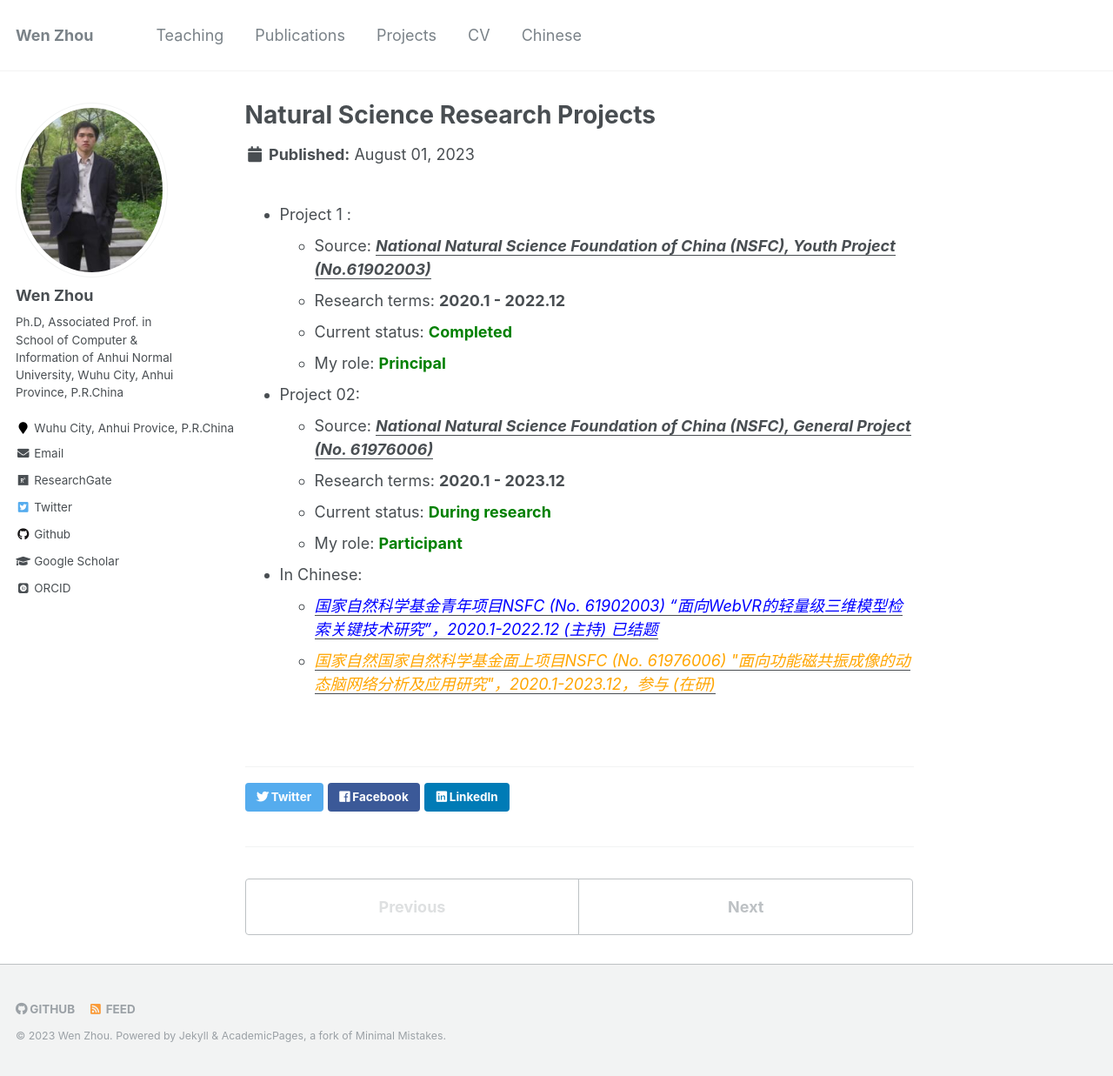
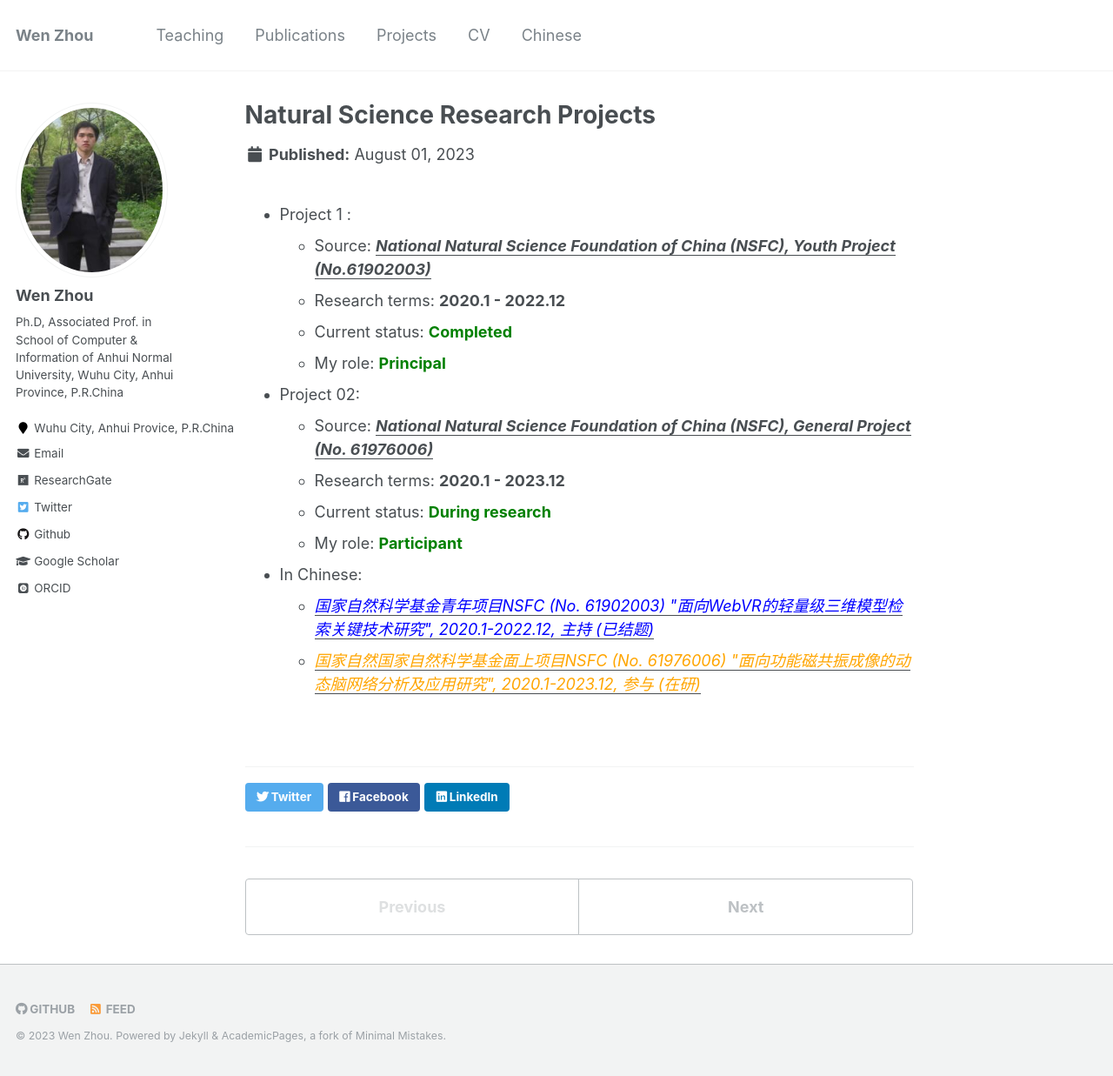
Before and after one commit to zhouwen327/zhouwen327.github.io, a Jekyll site: the page built from _projects/project01.md, in a window 1280 px wide and 1237 px high. Shown: the whole window at 87% size. Built offline with Jekyll 4.4.1, drawn with Linux system fonts in a browser that asks for light colours; some web fonts are replaced.

Commit message:
Update project01.md

```diff
--- a/_projects/project01.md
+++ b/_projects/project01.md
@@ -18,5 +18,5 @@ output: true
     - My role:  <font color='green'><b>Participant</b></font>
 
 - In Chinese:
-    - <i><u><font style='color: blue;'>国家自然科学基金青年项目NSFC (No. 61902003) “面向WebVR的轻量级三维模型检索关键技术研究”，2020.1-2022.12 (主持) 已结题</font></u></i>
-    - <i><u><font style='color: orange;'>国家自然国家自然科学基金面上项目NSFC (No. 61976006) "面向功能磁共振成像的动态脑网络分析及应用研究"，2020.1-2023.12，参与 (在研)</font></u></i>
+    - <i><u><font style='color: blue;'>国家自然科学基金青年项目NSFC (No. 61902003) "面向WebVR的轻量级三维模型检索关键技术研究", 2020.1-2022.12, 主持 (已结题)</font></u></i>
+    - <i><u><font style='color: orange;'>国家自然国家自然科学基金面上项目NSFC (No. 61976006) "面向功能磁共振成像的动态脑网络分析及应用研究", 2020.1-2023.12, 参与 (在研)</font></u></i>
```
